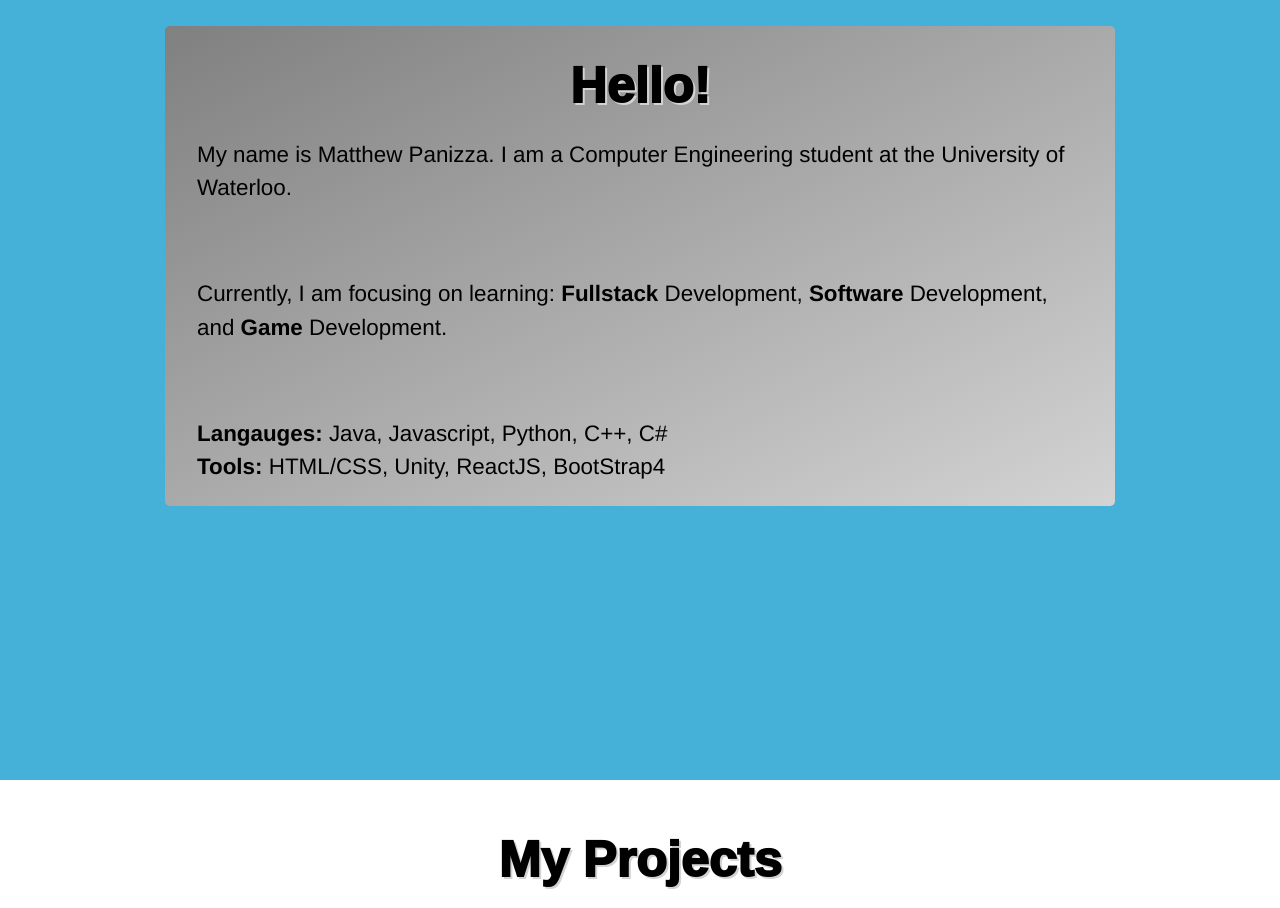
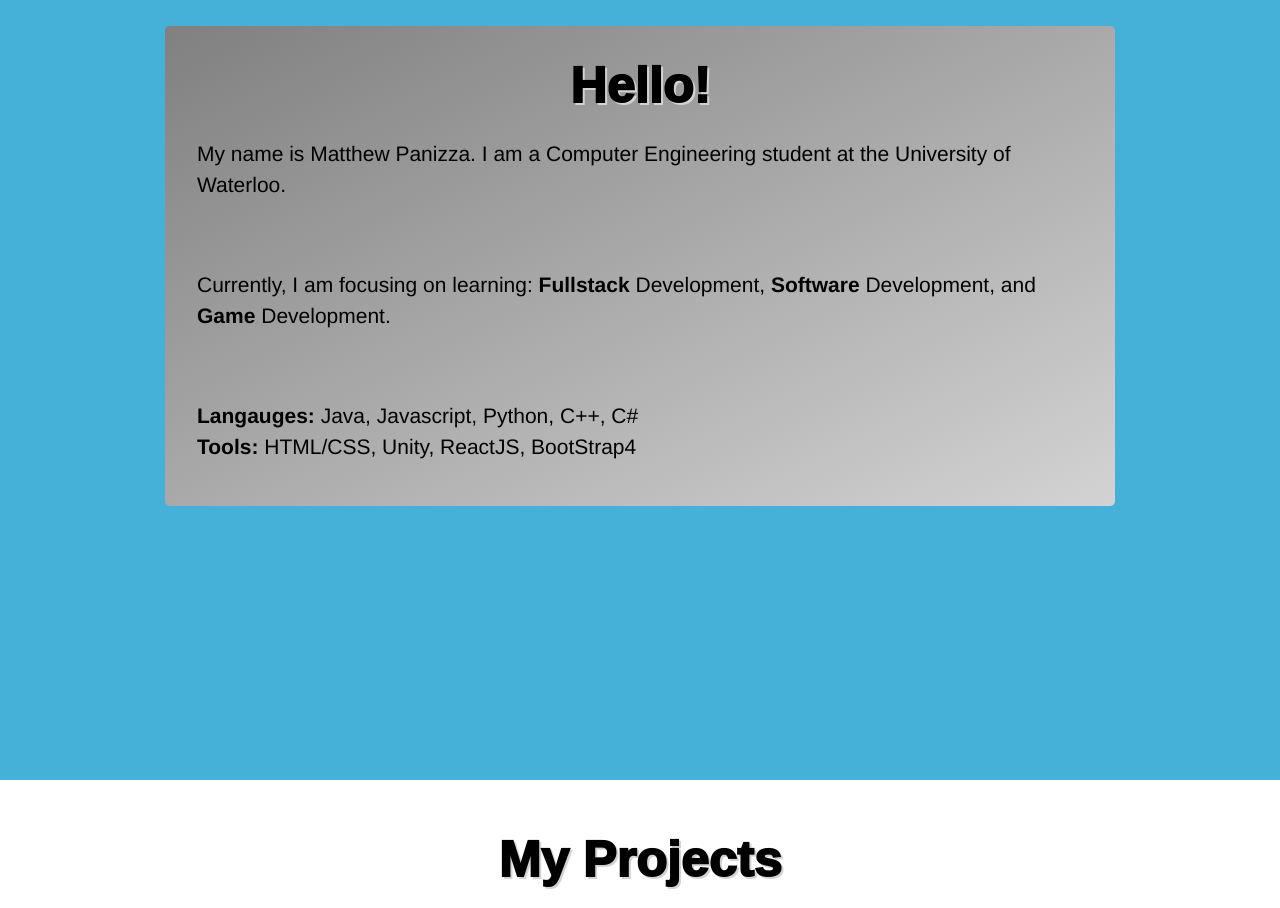
Before and after one commit to ShrillHarrier/Practice-Website, a plain HTML site: page index.html in a window 1280 px wide. Shown: the part 820-1728 px from the top of the page. Drawn offline with nearby package versions, Linux system fonts and the light colour scheme; a script that the page names is missing.

Commit message:
fixed jumbotron

```diff
--- a/styles.css
+++ b/styles.css
@@ -251,7 +251,7 @@ footer{
 
 .paragraphdiv > p{
   position: relative;
-	font-size: 1.6em;
+	font-size: 1.5em;
 	color: black;
   padding-bottom: 3em;
 }
```
